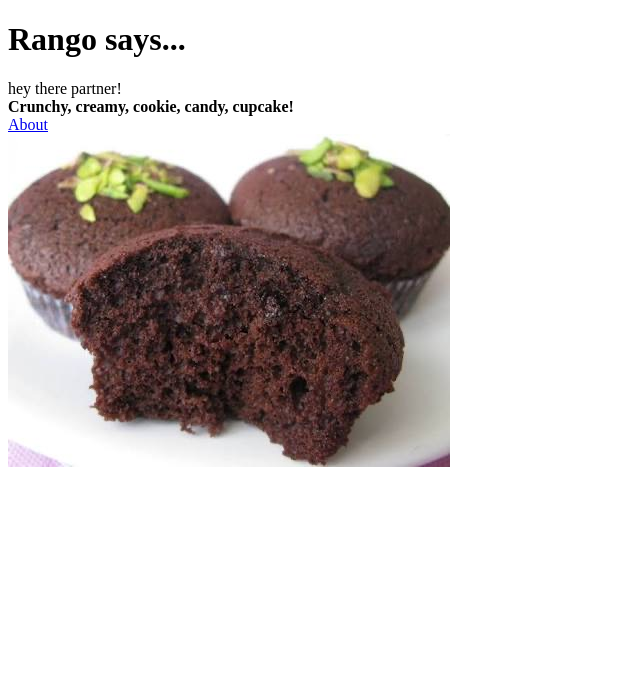
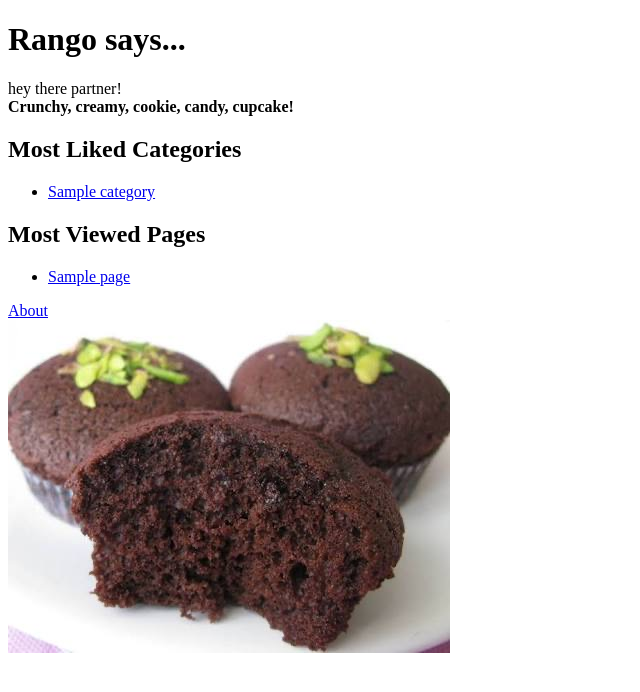
Before and after one commit to gloriousarch/tango_with_django_project, a Django app: page / in a window 1280 px wide. Shown: the top 692 px of the page, without its empty margins (0-640 px from the left). Run offline with Django 3.2, Linux system fonts and the light colour scheme; tables that the repository leaves empty hold one stand-in row (values such as "Sample post").

Commit message:
Finish chapter 6 of TWD. Create the category view, add pages and categories to index and make sure all tests pass.

```diff
--- a/populate_rango.py
+++ b/populate_rango.py
@@ -1,3 +1,4 @@
+from random import randint
 import os
 os.environ.setdefault('DJANGO_SETTINGS_MODULE', 'tango_with_django_project.settings')
 
@@ -42,7 +43,7 @@ def populate():
         c_likes = cat_data.get('likes', 0)
         c = add_cat(cat, c_views, c_likes)
         for p in cat_data['pages']:
-            add_page(c, p['title'], p['url'])
+            add_page(c, p['title'], p['url'], randint(1, 250))
 
     for c in Category.objects.all():
         for p in Page.objects.filter(category=c):
--- a/rango/admin.py
+++ b/rango/admin.py
@@ -1,10 +1,14 @@
 from django.contrib import admin
 from rango.models import Category, Page
+
+
+class CategoryAdmin(admin.ModelAdmin):
+    prepopulated_fields = {'slug': ('name',)}
 
 
 class PageAdmin(admin.ModelAdmin):
     list_display = ('title', 'category', 'url')
 
 
-admin.site.register(Category)
+admin.site.register(Category, CategoryAdmin)
 admin.site.register(Page, PageAdmin)
--- a/rango/models.py
+++ b/rango/models.py
@@ -1,10 +1,16 @@
 from django.db import models
+from django.template.defaultfilters import slugify
 
 
 class Category(models.Model):
     name = models.CharField(max_length=128, unique=True)
     views = models.IntegerField(default=0)
     likes = models.IntegerField(default=0)
+    slug = models.SlugField(unique=True)
+
+    def save(self, *args, **kwargs):
+        self.slug = slugify(self.name)
+        super(Category, self).save(*args, **kwargs)
 
     class Meta:
         verbose_name_plural = 'Categories'
--- a/rango/urls.py
+++ b/rango/urls.py
@@ -5,5 +5,6 @@ app_name = 'rango'
 
 urlpatterns = [
     path('', views.index, name='index'),
-    path('about/', views.about, name='about')
+    path('about/', views.about, name='about'),
+    path('category/<slug:category_name_slug>/', views.show_category, name='show_category')
 ]
--- a/rango/views.py
+++ b/rango/views.py
@@ -1,14 +1,35 @@
-from django.http import HttpResponse
 from django.shortcuts import render
+
+from rango.models import Category, Page
 
 
 def index(request):
-    context = dict(
-        boldmessage = 'Crunchy, creamy, cookie, candy, cupcake!'
-    )
+    categories = Category.objects.order_by('-likes')[:5]
+    pages = Page.objects.order_by('-views')[:5]
+
+    context = dict()
+    context['boldmessage'] = 'Crunchy, creamy, cookie, candy, cupcake!'
+    context['categories'] = categories
+    context['pages'] = pages
 
     return render(request, 'rango/index.html', context=context)
 
 
 def about(request):
     return render(request, 'rango/about.html')
+
+
+def show_category(request, category_name_slug):
+    context = dict()
+
+    try:
+        category = Category.objects.get(slug=category_name_slug)
+        pages = Page.objects.filter(category=category)
+
+        context['pages'] = pages
+        context['category'] = category
+    except Category.DoesNotExist:
+        context['category'] = None
+        context['pages'] = None
+
+    return render(request, 'rango/category.html', context=context)
--- a/templates/rango/index.html
+++ b/templates/rango/index.html
@@ -13,6 +13,37 @@
             hey there partner! <br/>
             <strong>{{ boldmessage }}</strong><br />
         </div>
+
+        <div>
+        <h2>Most Liked Categories</h2>
+        {% if categories %}
+            <ul>
+            {% for category in categories %}
+                <li>
+                    <a href="/rango/category/{{ category.slug }}/">{{ category.name }}</a>
+                </li>
+            {% endfor %}
+            </ul>
+        {% else %}
+            <strong>There are no categories present.</strong>
+        {% endif %}
+        </div>
+
+        <div>
+        <h2>Most Viewed Pages</h2>
+        {% if categories %}
+            <ul>
+            {% for page in pages %}
+                <li>
+                    <a href="{{ page.url }}">{{ page.title }}</a>
+                </li>
+            {% endfor %}
+            </ul>
+        {% else %}
+            <strong>There are no pages present.</strong>
+        {% endif %}
+        </div>
+
         <div>
             <a href="/rango/about/">About</a><br />
             <img src="{% static 'images/rango.jpg' %}"
```
Also changed, not shown: templates/rango/category.html (added, +32 -0 lines).
